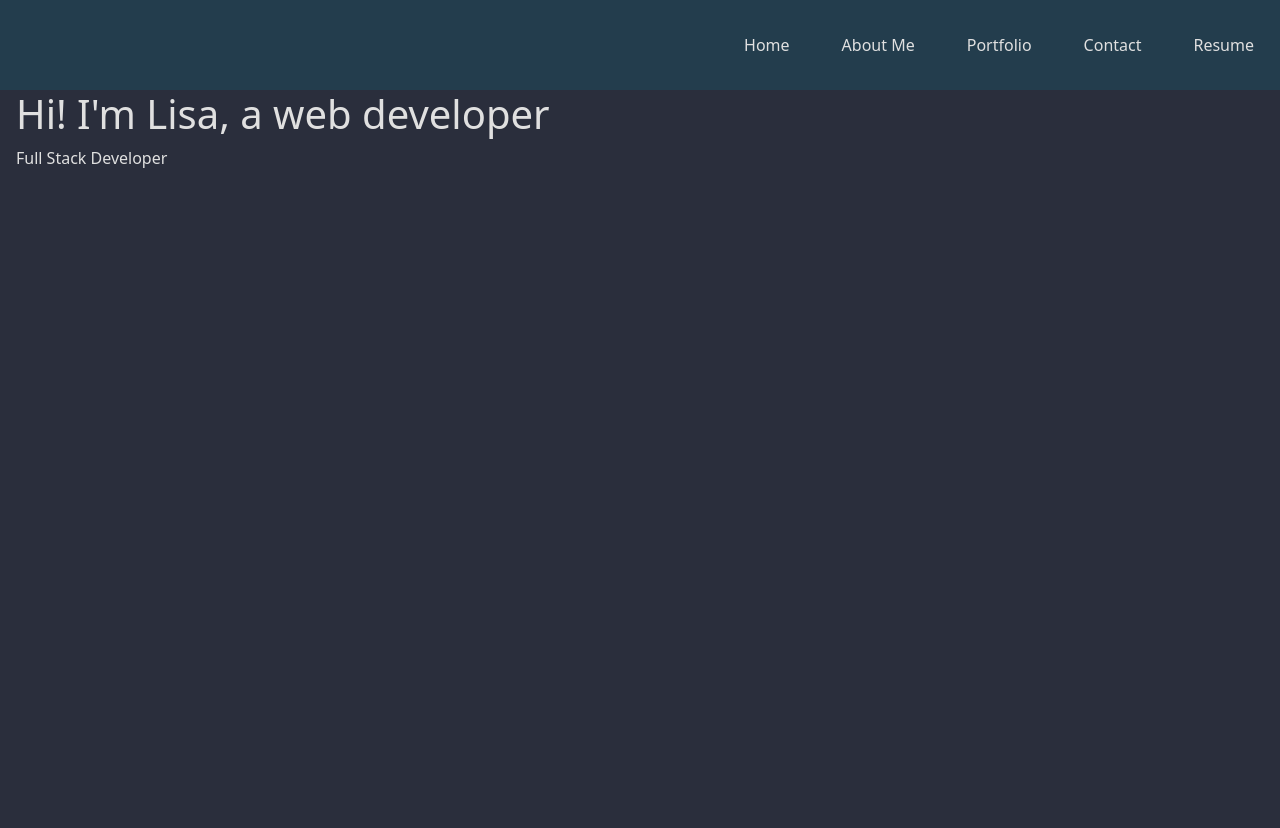
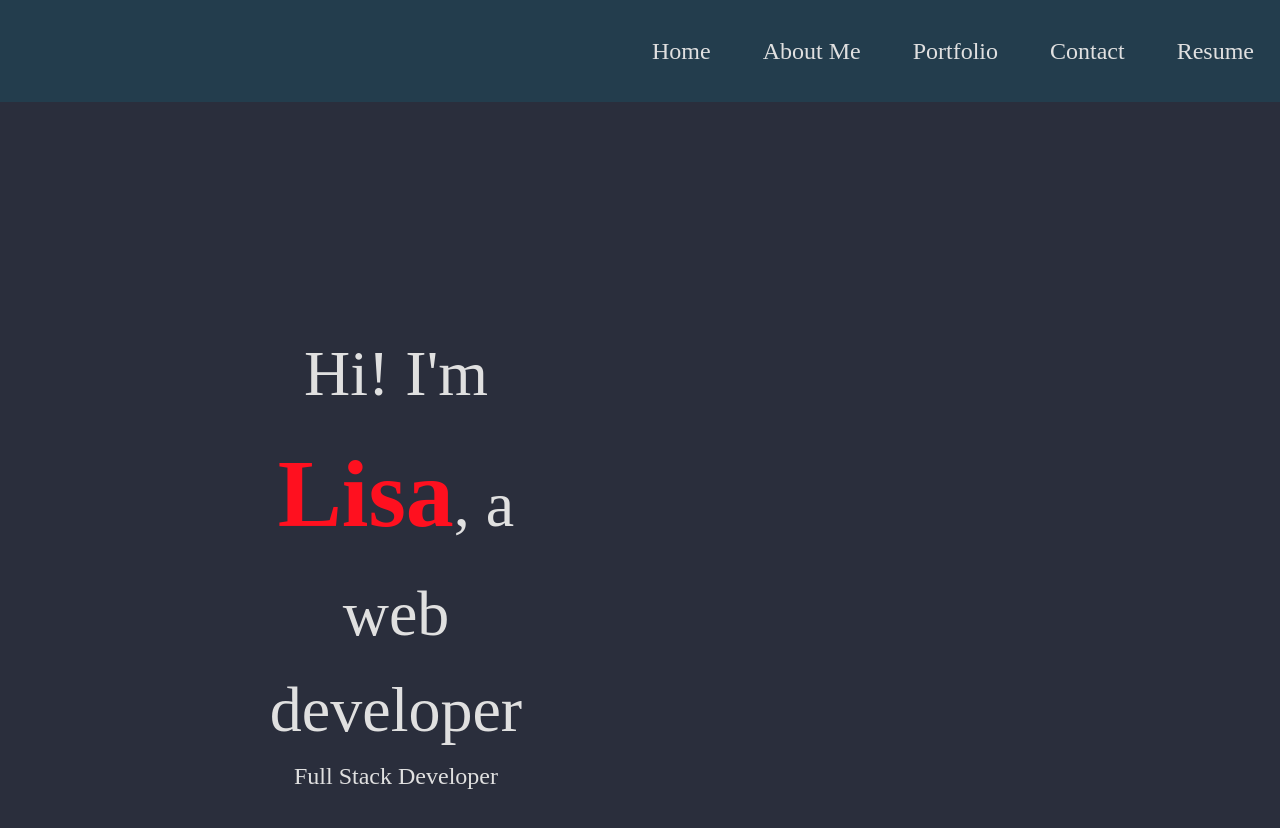
Before and after one commit to ayoleese/My-React-Portfolio, a React (Vite) app: page / in a window 1280 px wide. Shown: the top 828 px of the page. Before the commit the page ends 800 px from the top, so only its background shows below. Built offline with nearby package versions, Linux system fonts and the light colour scheme.

Commit message:
complete homepage

```diff
--- a/src/pages/Contact.jsx
+++ b/src/pages/Contact.jsx
@@ -26,7 +26,7 @@ export default function Contact() {
 
     return (
         <div>
-            <h2 class="text-center">Contact</h2>
+            <h1>Contact</h1>
             <form className="form" onSubmit={handleFormSubmit}>
                 <div class="row mb-2">
                     <label class="col-sm-1" htmlFor="name">Name:</label>
--- a/src/pages/Home.jsx
+++ b/src/pages/Home.jsx
@@ -1,9 +1,24 @@
-import { Link } from 'react-router-dom';
+const styles = {
+    card: {
+        textAlign: 'center',
+        margin: '14rem'
+    },
+    baseText: {
+        fontSize: '4rem'
+    },
+    innerText: {
+        color: '#FF101F',
+        fontSize: '6rem',
+        fontWeight: 'bold',
+    },
+};
 
 export default function Home() {
     return (
-        <div>
-            <h1>Hi! I'm Lisa, a web developer</h1>
+        <div style={styles.card} className="col-sm-3">
+            <text style={styles.baseText}>Hi! I'm </text>
+                <text style={styles.innerText}>Lisa</text>
+            <text style={styles.baseText}>, a web developer</text>
             <p>Full Stack Developer</p>
         </div>
     );
--- a/src/styles/style.css
+++ b/src/styles/style.css
@@ -1,6 +1,15 @@
 body {
   background-color: #2a2e3c;
   color: #e0e0e0;
+  font-family: Cochin;
+  font-size: 24px;
+}
+
+h1 {
+  margin: 0;
+  padding-top: 75px;
+  text-align: center;
+  font-size: 3rem;
 }
 
 .nav-link {
```
